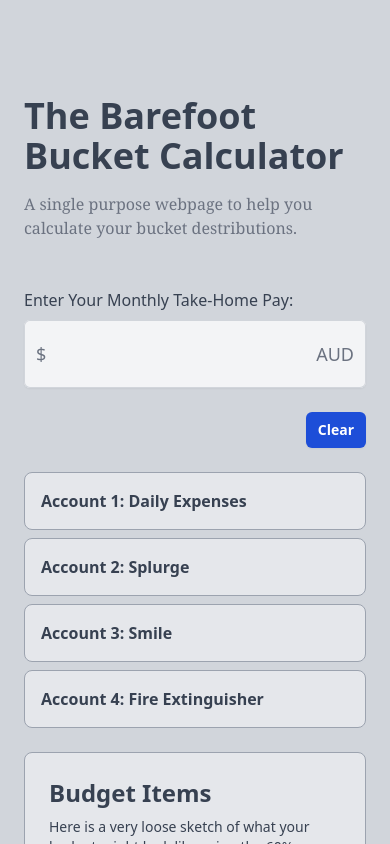
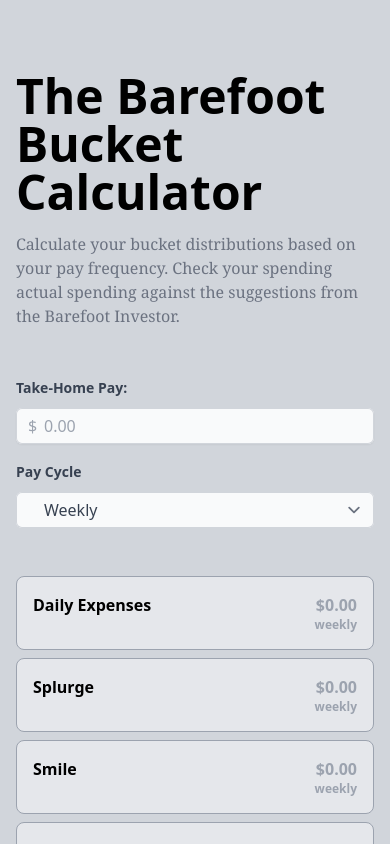
Before and after one commit to bjh-dev/barefoot-bucket-calculator, a Next.js app: page / in a window 390 px wide. Shown: the top 844 px of the page. Built offline with nearby package versions, Linux system fonts and the light colour scheme.

Commit message:
mobile layout

```diff
--- a/app/page.tsx
+++ b/app/page.tsx
@@ -2,17 +2,17 @@
 
 export default function Home() {
 	return (
-		<div className='container'>
-			<main className='flex  mx-auto min-h-screen flex-col px-6 py-12 text-gray-700'>
+		<main className='container mx-auto'>
 			<div className='flex flex-col py-12 lg:grid lg:grid-cols-2 lg:gap-x-24'>
 				<div className='col-span-2'>
-						<header className='mb-12'>
-							<h1 className='text-4xl font-extrabold'>
+					<header className='py-6'>
+						<h1 className='text-5xl font-extrabold'>
 							The Barefoot Bucket Calculator
 						</h1>
 						<p className='mt-4 font-serif font-light text-gray-500'>
-								A single purpose webpage to help you calculate your bucket
-								destributions.
+							Calculate your bucket distributions based on your pay frequency.
+							Check your spending actual spending against the suggestions from
+							the Barefoot Investor.
 						</p>
 					</header>
 				</div>
@@ -21,6 +21,5 @@
 				</div>
 			</div>
 		</main>
-		</div>
 	)
 }
--- a/components/Form.tsx
+++ b/components/Form.tsx
@@ -5,28 +5,28 @@
 const buckets = [
 	{
 		id: 1,
-		title: 'Account 1: Daily Expenses',
+		title: 'Daily Expenses',
 		description:
 			'An everyday transaction account with a debit card that gets 60% of your income. Use this account to pay for your regular daily expenses like rent, utilities, regular bills and groceries. The trick here is to keep all your expenses under 60% of your income.',
 		percentage: 60,
 	},
 	{
 		id: 2,
-		title: 'Account 2: Splurge',
+		title: 'Splurge',
 		description:
 			'An everyday transaction account with a debit card that gets 10% of your income. This is your account for fun purchases and social activities. Use it for social meet ups, nights out to the movies or save it up to buy a new pair of shoes.',
 		percentage: 10,
 	},
 	{
 		id: 3,
-		title: 'Account 3: Smile',
+		title: 'Smile',
 		description:
 			'An online account that gets 10% of your income. This is a long-term savings account for big purchase goals such as a holiday, new computer or updating your car.',
 		percentage: 10,
 	},
 	{
 		id: 4,
-		title: 'Account 4: Fire Extinguisher',
+		title: 'Fire Extinguisher',
 		description:
 			'An online account that gets 20% of your income. This money is for fighting financial fires like any existing debt or bigger non-regular bills such as repairs and maintenance. Money does not sit in this account. It moves through on its way to paying the bills you have. If there are no debts or bills to pay, the money spills over to the Mojo bucket.',
 		percentage: 20,
@@ -67,63 +67,79 @@
 
 const Form = () => {
 	const [income, setIncome] = useState(0)
+	const [payCycle, setPayCycle] = useState('weekly')
+
 	const handleIncomeInput = (e: any) => {
 		if (e.key === '.') {
 			e.preventDefault()
 			setIncome(e.target.value)
 		}
 	}
-	const handleChange = (e: any) => {
+	const handleIncomeChange = (e: any) => {
 		setIncome(e.target.value)
+	}
+	const handleFrequenyChange = (e: any) => {
+		setPayCycle(e.target.value)
 	}
 
 	const handleSubmit = (e: any) => {
 		e.preventDefault()
 		setIncome(0)
+		setPayCycle('Weekly')
 	}
 	console.log('income: ', income)
+	console.log('payCycle: ', payCycle)
 	return (
 		<>
-			<div className='flex flex-col lg:grid lg:grid-cols-2 lg:gap-x-24 '>
+			<div className='flex flex-col lg:grid lg:grid-cols-2 lg:gap-x-24'>
 				<div className='col-span-2'>
-					<div className='max-w-2xl'>
+					<div className='max-w-2xl py-6'>
 						<form onSubmit={handleSubmit}>
+							<div className='flex flex-col space-y-4'>
+								<div>
 									<label
-								htmlFor='email'
-								className='mb-2 block font-medium leading-6 text-gray-700'
+										htmlFor='income'
+										className='block text-sm font-bold leading-6 text-gray-700'
 									>
-								Enter Your Monthly Take-Home Pay:
+										Take-Home Pay:
 									</label>
 									<div className='relative mt-2 rounded-md shadow-sm'>
-								<div className='flex pointer-events-none absolute inset-y-0 left-0 items-center pl-3'>
-									<span className='text-lg text-gray-500'>$</span>
+										<div className='pointer-events-none absolute inset-y-0 left-0 flex items-center pl-3'>
+											<span className='text-gray-400 sm:text-sm'>$</span>
 										</div>
 										<input
 											type='number'
 											min={1}
 											step={1}
-									name='price'
-									id='price'
-									onChange={handleChange}
+											name='income'
+											id='income'
+											onChange={handleIncomeChange}
 											value={income ? income : ''}
 											onKeyDown={handleIncomeInput}
-									className='block w-full rounded-md border-0 bg-gray-100 py-4 pl-7 pr-12 text-3xl font-bold  text-blue-700 ring-1 ring-inset ring-gray-300 placeholder:text-gray-400 focus:ring-2 focus:ring-inset focus:ring-blue-600 sm:leading-6'
-									placeholder=''
-									aria-describedby='price-currency'
+											className='block w-full rounded-md border-0 bg-gray-50 py-1.5 pl-7 pr-20 text-gray-700 ring-1 ring-inset ring-gray-300 placeholder:text-gray-400 focus:ring-2 focus:ring-inset focus:ring-blue-600 sm:text-sm sm:leading-6'
+											placeholder='0.00'
 										/>
-								<div className='flex pointer-events-none absolute inset-y-0 right-0 items-center pr-3'>
-									<span className='text-lg text-gray-500' id='price-currency'>
-										AUD
-									</span>
 									</div>
 								</div>
-							<div className='flex mt-6 items-center justify-end gap-x-6'>
-								<button
-									type='submit'
-									className='rounded-md bg-blue-700 px-3 py-2 text-sm font-semibold text-white shadow-sm hover:bg-blue-600 focus-visible:outline focus-visible:outline-2 focus-visible:outline-offset-2 focus-visible:outline-blue-600'
+								<div>
+									<label
+										htmlFor='payCycle'
+										className='block text-sm font-bold leading-6 text-gray-700'
 									>
-									Clear
-								</button>
+										Pay Cycle
+									</label>
+									<select
+										id='payCycle'
+										name='payCycle'
+										value={payCycle}
+										onChange={handleFrequenyChange}
+										className='mt-2 block w-full rounded-md border-0 bg-gray-50 py-1.5 pl-7 pr-20 text-gray-700 ring-1 ring-inset ring-gray-300 placeholder:text-gray-400 focus:ring-2 focus:ring-inset focus:ring-blue-600 sm:text-sm sm:leading-6'
+									>
+										<option value='Weekly'>Weekly</option>
+										<option value='Fortnightly'>Fortnightly</option>
+										<option value='Monthly'>Monthly</option>
+									</select>
+								</div>
 							</div>
 						</form>
 					</div>
@@ -136,10 +152,10 @@
 								className='rounded-lg border border-gray-400 bg-gray-200 p-4'
 							>
 								<div className='flex justify-between space-x-12 text-base font-bold'>
-									<h3 className='flex flex-col items-center  lg:flex-row lg:text-lg'>
+									<h3 className='flex flex-col items-center lg:flex-row lg:text-lg'>
 										{bucket.title}
 									</h3>
-									<h4 className='text-gray-400'>
+									<h4 className='text-right text-gray-400'>
 										{income > 0 ? (
 											<span className='text-blue-700'>
 												$
@@ -148,20 +164,26 @@
 												)}
 											</span>
 										) : (
-											''
+											<span className='text-gray-400'>$0.00</span>
 										)}
+										<span className='block text-xs text-gray-400'>
+											{' '}
+											{payCycle}
+										</span>
 									</h4>
 								</div>
 								<p className='mt-2 hidden text-sm'>{bucket.description}</p>
-								<div></div>
 							</div>
 						))}
 					</div>
 				</div>
 				<div className='col-span-1 mt-6 lg:mt-24'>
 					<div className='rounded-lg border border-gray-400 bg-gray-200 p-6'>
-						<h3 className='text-2xl font-bold text-gray-700'>Budget Items</h3>
-						<p className='mt-2 text-sm'>
+						<h3 className='text-2xl font-bold text-gray-700'>
+							Budget Items{' '}
+							<span className='ml-2 text-sm text-rose-700'>{payCycle}</span>
+						</h3>
+						<p className='mt-2 text-sm text-gray-500'>
 							Here is a very loose sketch of what your budget might look like
 							using the 60% allocation in your daily expenses account. Use the
 							percentages as a guide to assess whether you might be
@@ -171,7 +193,9 @@
 							<table className='table-fluid mt-6 w-full'>
 								<thead className='bg-gray-300 text-left'>
 									<tr>
-										<th className='whitespace-nowrap py-2 pr-2 text-sm'>%</th>
+										<th className='whitespace-nowrap py-2 pl-2 pr-2 text-sm'>
+											%
+										</th>
 										<th className='whitespace-nowrap py-2 pr-2 text-sm'>
 											Category
 										</th>
@@ -183,7 +207,7 @@
 								<tbody>
 									{budgetItems.map((item) => (
 										<tr key={item.id} className='border-b border-gray-400 py-6'>
-											<td className='whitespace-nowrap py-2 pr-2 text-sm'>
+											<td className='whitespace-nowrap py-2 pl-2 pr-2 text-sm'>
 												{item.percentage}%
 											</td>
 											<td className='whitespace-nowrap py-2 pr-2 text-sm'>
--- a/components/Modal.tsx
+++ /dev/null
@@ -1,85 +0,0 @@
-import { Dialog, Transition } from '@headlessui/react'
-import { Fragment, useRef, useState } from 'react'
-import { HiOutlineInformationCircle } from 'react-icons/hi2'
-const Modal = ({
-	title,
-	description,
-}: {
-	title: string
-	description: string
-}) => {
-	const [open, setOpen] = useState(false)
-
-	const cancelButtonRef = useRef(null)
-
-	return (
-		<Transition.Root show={open} as={Fragment}>
-			<Dialog
-				as='div'
-				className='relative z-10'
-				initialFocus={cancelButtonRef}
-				onClose={setOpen}
-			>
-				<Transition.Child
-					as={Fragment}
-					enter='ease-out duration-300'
-					enterFrom='opacity-0'
-					enterTo='opacity-100'
-					leave='ease-in duration-200'
-					leaveFrom='opacity-100'
-					leaveTo='opacity-0'
-				>
-					<div className='fixed inset-0 bg-gray-500 bg-opacity-75 transition-opacity' />
-				</Transition.Child>
-
-				<div className='fixed inset-0 z-10 overflow-y-auto'>
-					<div className='flex min-h-full items-end justify-center p-4 text-center sm:items-center sm:p-0'>
-						<Transition.Child
-							as={Fragment}
-							enter='ease-out duration-300'
-							enterFrom='opacity-0 translate-y-4 sm:translate-y-0 sm:scale-95'
-							enterTo='opacity-100 translate-y-0 sm:scale-100'
-							leave='ease-in duration-200'
-							leaveFrom='opacity-100 translate-y-0 sm:scale-100'
-							leaveTo='opacity-0 translate-y-4 sm:translate-y-0 sm:scale-95'
-						>
-							<Dialog.Panel className='relative transform overflow-hidden rounded-lg bg-white px-4 pb-4 pt-5 text-left shadow-xl transition-all sm:my-8 sm:w-full sm:max-w-lg sm:p-6'>
-								<div className='sm:flex sm:items-start'>
-									<div className='flex mx-auto h-12 w-12 flex-shrink-0 items-center justify-center rounded-full bg-red-100 sm:mx-0 sm:h-10 sm:w-10'>
-										<HiOutlineInformationCircle
-											className='h-6 w-6 text-red-600'
-											aria-hidden='true'
-										/>
-									</div>
-									<div className='mt-3 text-center sm:ml-4 sm:mt-0 sm:text-left'>
-										<Dialog.Title
-											as='h3'
-											className='text-base font-semibold leading-6 text-gray-900'
-										>
-											{title}
-										</Dialog.Title>
-										<div className='mt-2'>
-											<p className='text-sm text-gray-500'>{description}</p>
-										</div>
-									</div>
-								</div>
-								<div className='mt-5 sm:mt-4 sm:flex sm:flex-row-reverse'>
-									<button
-										type='button'
-										className='mt-3 inline-flex w-full justify-center rounded-md bg-white px-3 py-2 text-sm font-semibold text-gray-900 shadow-sm ring-1 ring-inset ring-gray-300 hover:bg-gray-50 sm:mt-0 sm:w-auto'
-										onClick={() => setOpen(false)}
-										ref={cancelButtonRef}
-									>
-										Close
-									</button>
-								</div>
-							</Dialog.Panel>
-						</Transition.Child>
-					</div>
-				</div>
-			</Dialog>
-		</Transition.Root>
-	)
-}
-
-export default Modal
--- a/tailwind.config.js
+++ b/tailwind.config.js
@@ -6,6 +6,16 @@
 		'./app/**/*.{js,ts,jsx,tsx}',
 	],
 	theme: {
+		container: {
+			center: true,
+			padding: {
+				DEFAULT: '1rem',
+				sm: '2rem',
+				lg: '4rem',
+				xl: '5rem',
+				'2xl': '6rem',
+			},
+		},
 		extend: {
 			backgroundImage: {
 				'gradient-radial': 'radial-gradient(var(--tw-gradient-stops))',
@@ -14,7 +24,5 @@
 			},
 		},
 	},
-  plugins: [
-    require('@tailwindcss/forms')
-  ],
+	plugins: [require('@tailwindcss/forms')],
 }
```
Lines whose indentation alone changed are shown as unchanged.
